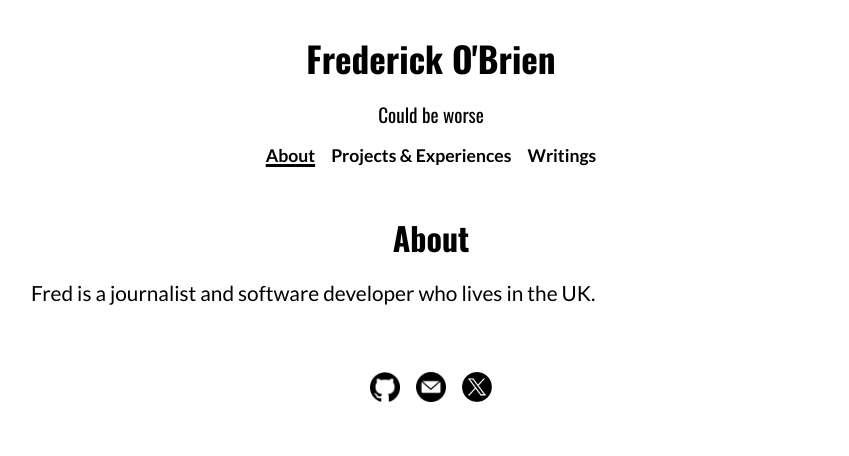
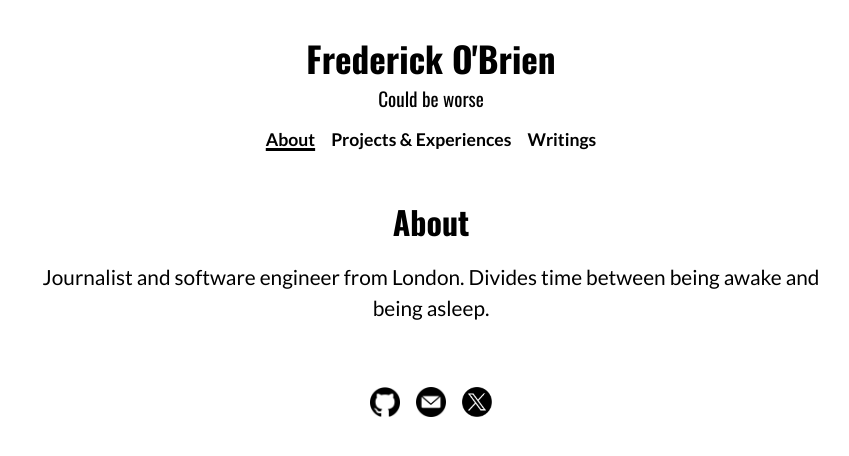
Before and after one commit to frederickobrien/portfolio, a SvelteKit app in the folder site/: page /about in a window 1280 px wide. Shown: the top 456 px of the page, without its empty margins (209-1058 px from the left). Built offline with nearby package versions, Linux system fonts and the light colour scheme.

Commit message:
Margin adjustments, bio update

```diff
--- a/site/src/lib/components/ProjectCard.svelte
+++ b/site/src/lib/components/ProjectCard.svelte
@@ -54,6 +54,7 @@
 	h3 {
 		font-size: 1.4rem;
 		line-height: 1.2;
+		margin-bottom: 0rem;
 	}
 	a {
 		text-decoration: none;
--- a/site/src/lib/components/layout/Header.svelte
+++ b/site/src/lib/components/layout/Header.svelte
@@ -42,6 +42,7 @@
 
 	h1 {
 		font-size: 2.2rem;
+		margin-bottom: 0;
 	}
 
 	.tagline {
--- a/site/src/routes/about/+page.svelte
+++ b/site/src/routes/about/+page.svelte
@@ -9,17 +9,19 @@
 <section>
 	<h2>About</h2>
 
-	<p>Fred is a journalist and software developer who lives in the UK.</p>
+	<p>
+		Journalist and software engineer from London. Divides time between being awake and being asleep.
+	</p>
 </section>
 
 <style>
 	h2 {
 		font-size: 2rem;
-		text-align: center;
 		margin-bottom: 1rem;
 	}
 	section {
 		max-width: 800px;
 		margin: 0 auto;
+		text-align: center;
 	}
 </style>
```
